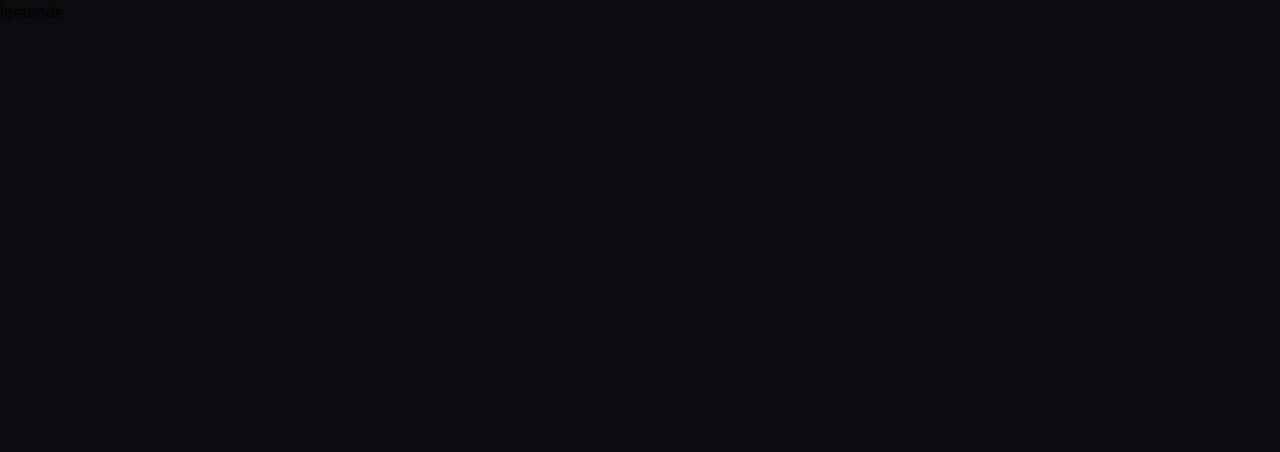
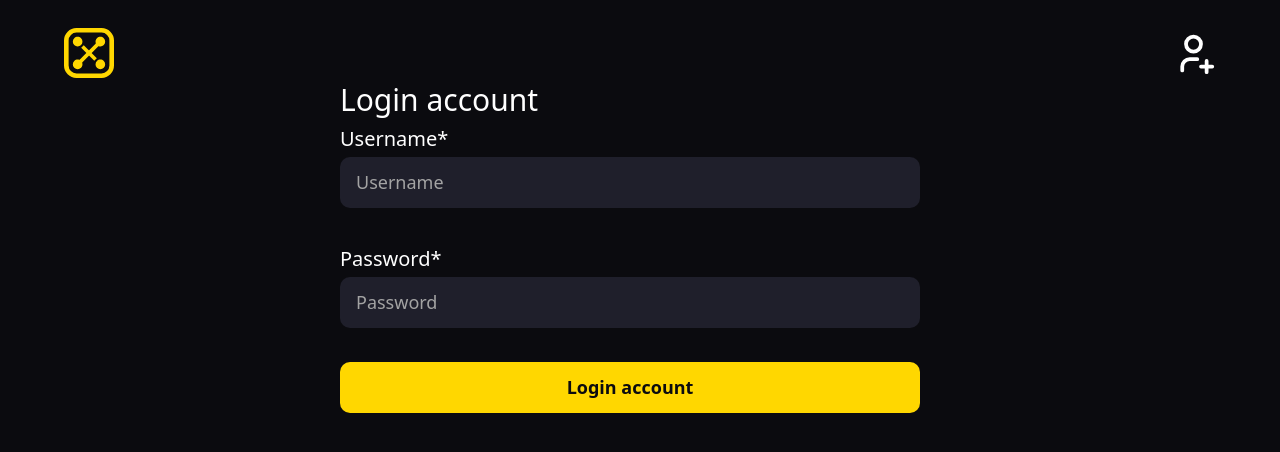
Before and after one commit to Mohammad-saif079/Chatting-app-frontend, a React (Vite) app: page / in a window 1280 px wide. Shown: the top 452 px of the page. Built offline with nearby package versions, Linux system fonts and the light colour scheme.

Commit message:
login page and navigation logic completed

```diff
--- a/src/App.jsx
+++ b/src/App.jsx
@@ -10,11 +10,11 @@ const App = () => {
   return (
     <>
       <Routes>
-        <Route path='/' element={<Home />} />
+        <Route path='/' element={<Signupprovider><Home /></Signupprovider>} />
         <Route path='/login' element={<Login />} />
 
 
-        <Route path='/signup' element={<Signupprovider><Signup/></Signupprovider>} />
+        <Route path='/signup' element={<Signupprovider><Signup /></Signupprovider>} />
 
 
       </Routes>
--- a/src/components/SignHead.jsx
+++ b/src/components/SignHead.jsx
@@ -1,6 +1,20 @@
 import React from 'react'
+import { useNavigate } from "react-router-dom"
 
 const SignHead = (props) => {
+
+    const navigate = useNavigate()
+
+    const handlenav = async () => {
+        if (props.create){
+            navigate("/signup")
+        }
+        else{
+            navigate("/")
+        }
+    }
+
+
     const logo = <svg xmlns="http://www.w3.org/2000/svg" width={props.size} viewBox="0 0 868 868" fill="none">
         <rect
             x="40.1076"
@@ -36,11 +50,30 @@ const SignHead = (props) => {
         />
     </svg>
 
+    const create = <svg
+        xmlns="http://www.w3.org/2000/svg"
+        width="45"
+        height="45"
+        viewBox="0 0 47 47"
+        fill="none"
+    >
+        <path
+            d="M31.3333 37.2083H43.0833M37.2083 31.3333V43.0833M11.75 41.125V37.2083C11.75 35.1308 12.5753 33.1384 14.0443 31.6693C15.5134 30.2003 17.5058 29.375 19.5833 29.375H27.4167M15.6667 13.7083C15.6667 15.7859 16.492 17.7783 17.961 19.2473C19.43 20.7164 21.4225 21.5417 23.5 21.5417C25.5775 21.5417 27.57 20.7164 29.039 19.2473C30.508 17.7783 31.3333 15.7859 31.3333 13.7083C31.3333 11.6308 30.508 9.63836 29.039 8.16933C27.57 6.70029 25.5775 5.875 23.5 5.875C21.4225 5.875 19.43 6.70029 17.961 8.16933C16.492 9.63836 15.6667 11.6308 15.6667 13.7083Z"
+            stroke="white"
+            strokeWidth="3.91667"
+            strokeLinecap="round"
+            strokeLinejoin="round"
+        />
+    </svg>
+
     return (
         <div className=' justify-center flex items-center flex-col gap-1 ' >
             <div className='w-[90vw] flex justify-between items-center' >
                 {logo}
-                {back}
+                <button onClick={handlenav} >
+
+                    {props.create ? create : back}
+                </button>
             </div>
 
         </div>
--- a/src/pages/Home.jsx
+++ b/src/pages/Home.jsx
@@ -1,15 +1,38 @@
-import React from 'react'
+import { useState } from 'react'
+import SignHead from '../components/SignHead'
+import Input from '../components/Input'
+import DotsIcon from '../components/DotsIcon'
+import { Usesign } from '../context/Signupcontext.jsx'
 
 const Home = () => {
+  const [loading, setLoading] = useState(false)
+  const {username, password, setusername, setpassword, err2, err3, seterr2, seterr3} = Usesign()
+
+  return (
+    <div className=' w-[100vw] h-[100svh] relative bg-[#0B0B0F]  flex items-center justify-center '>
+      <div className='absolute top-7 flex flex-col justify-center items-center gap-2 sm:gap-0 ' >
+        <SignHead size={50} create={true} />
+
+        <div className=' overflow-hidden sm:w-[600px] w-[90vw] flex flex-col justify-center '>
+          <h1 className='sm:w-[full] w-[90vw] mx-0 my-1 text-white text-3xl '>Login account</h1>
+
+          <Input title="Username*" placeholder="Username" error={err2} herovalue={username} setherovalue={setusername} />
+          <Input title="Password*" placeholder="Password" error={err3} herovalue={password} setherovalue={setpassword} />
+
+          <button className=' sm:w-[580px] overflow-hidden flex justify-center items-center rounded-[10px] py-3 text-[18px] w-full bg-[#FFD700] text-[#0B0B0F] font-semibold ' >
+            {loading ? (
+              <div className='loader' >
+                <DotsIcon />
+              </div>
+            ) : "Login account"}
+          </button>
+        </div>
+
+      </div>
 
 
+    </div>
 
-
-
-  return (
-    <>
-      leetcode
-    </>
 
   )
 }
```
